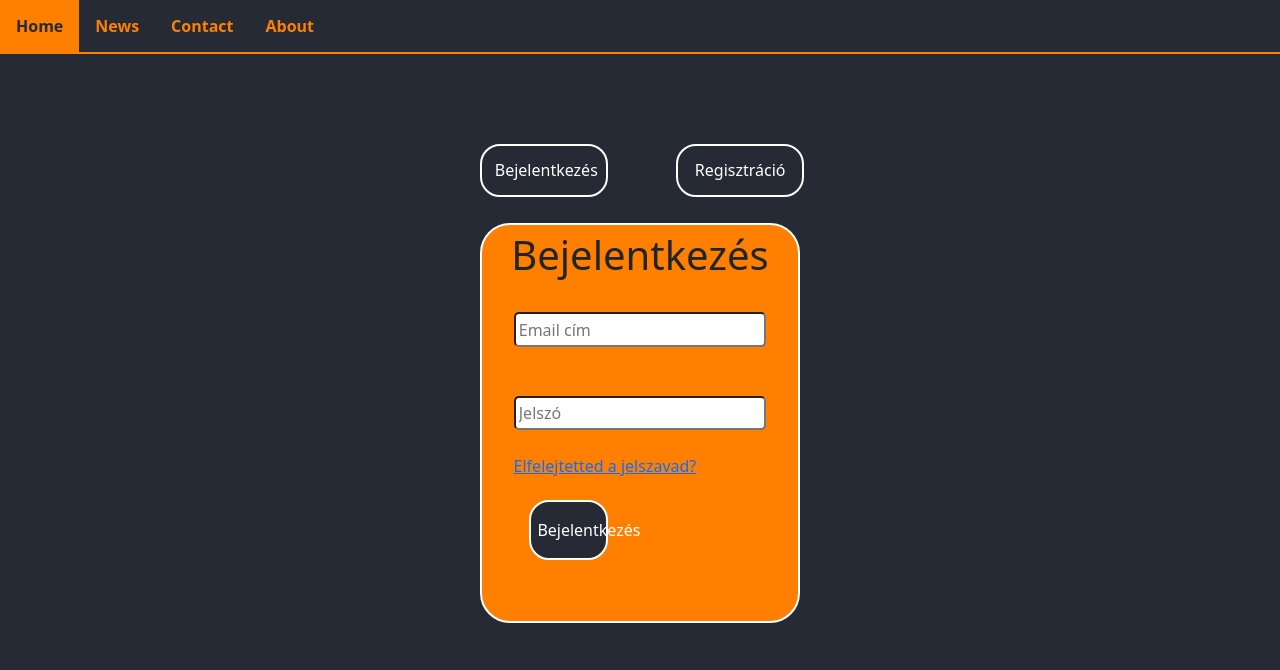
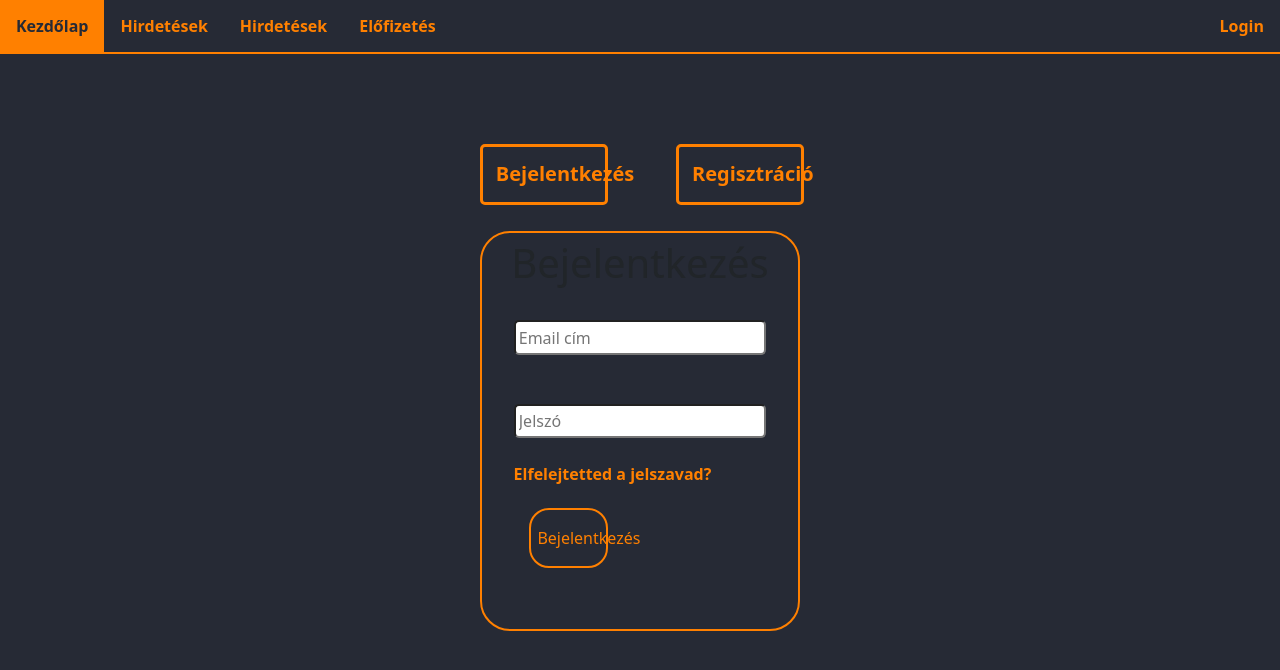
Before and after one commit to Benceplays/Project-B, a PHP site: page /login/login.html in a window 1280 px wide. Shown: the top 670 px of the page. Run offline with PHP 8.4, Linux system fonts and the light colour scheme.

Commit message:
par cucc

```diff
--- a/index.html
+++ b/index.html
@@ -14,7 +14,7 @@
 
 
       <ul class="ul">
-        <li class="li" id="subki"><a class="li-a" href="#home">Kezdőlap</a></li>
+        <li class="li" id="subki"><a class="li-a" href="index.html">Kezdőlap</a></li>
         <li class="li">
           <ul style="padding: 0;"><a class="li-a" id="subscriber">Hirdetések</a>
             <li id="sub-menu"  style="list-style-type: none; display: none; " ><a class="li-a">Level 1</a></li>
@@ -31,7 +31,7 @@
             <li id="sub-menu3" style="list-style-type: none;display: none; "><a class="li-a">Level 3</a></li>
           </ul>
         </li>
-        <li style="float: right;" id="subki3"><a class="li-a">Login</a></li>
+        <li style="float: right;" id="subki3"><a class="li-a" href="login/login.html">Login</a></li>
       </ul>
 
 
--- a/login/login.html
+++ b/login/login.html
@@ -12,10 +12,24 @@
 </head>
 <body>
     <ul class="ul">
-        <li class="li"><a class="li-a" href="#home">Home</a></li>
-        <li class="li"><a class="li-a" href="#news">News</a></li>
-        <li class="li"><a class="li-a" href="#contact">Contact</a></li>
-        <li class="li"><a class="li-a" href="#about">About</a></li>
+        <li class="li" id="subki"><a class="li-a" href="../index.html">Kezdőlap</a></li>
+        <li class="li">
+          <ul style="padding: 0;"><a class="li-a" id="subscriber">Hirdetések</a>
+            <li id="sub-menu"  style="list-style-type: none; display: none; " ><a class="li-a">Level 1</a></li>
+            <li id="sub-menu2"  style="list-style-type: none;display: none; "><a class="li-a">Level 2</a></li>
+            <li id="sub-menu3" style="list-style-type: none;display: none; "><a class="li-a">Level 3</a></li>
+          </ul>
+        </li>
+        <li class="li" id="subki2"><a class="li-a" href="#news">Hirdetések</a></li>
+
+        <li class="li">
+          <ul style="padding: 0;"><a class="li-a" id="subscriber">Előfizetés</a>
+            <li id="sub-menu"  style="list-style-type: none; display: none; " ><a class="li-a">Level 1</a></li>
+            <li id="sub-menu2"  style="list-style-type: none;display: none; "><a class="li-a">Level 2</a></li>
+            <li id="sub-menu3" style="list-style-type: none;display: none; "><a class="li-a">Level 3</a></li>
+          </ul>
+        </li>
+        <li style="float: right;" id="subki3"><a class="li-a" href="login.html">Login</a></li>
       </ul>
     <button onclick="login()" class="logbutton" style="margin-left: 37.5%; ">Bejelentkezés</button>
     <button onclick="registration()" class="logbutton" style="margin-left: 5%;">Regisztráció</button>
@@ -23,17 +37,18 @@
         <h1 class="loginh1">Bejelentkezés</h1>
         <input class="loginobject" placeholder="Email cím" type="text" id="uname"><br><br>
         <input class="loginobject" placeholder="Jelszó" title="Jelszó" id="passwd"><br><br>
-        <a class="forgotpasswd" href="../forgotpasswd/index.html">Elfelejtetted a jelszavad?</a>
+        <a class="forgotpasswd" href="../forgotpasswd/index.html" style="text-decoration: none; color: #ff8000; font-weight: bold;">Elfelejtetted a jelszavad?</a>
         <button class="logininbutton">Bejelentkezés</button>
     </div>
     <div id="registerbut" class="loginpanel" style="display: none; height: 500px;">
         <h1 class="loginh1">Regisztráció</h1>
-        <input class="loginobject" placeholder="Email cím" type="text" id="uname">
-        <input class="loginobject" placeholder="Felhasználónév" type="text" id="uname">
-        <input class="loginobject" placeholder="Jelszó" type="text" id="uname">
-        <input class="loginobject" placeholder="Jelszó még egyszer" title="Jelszó" id="passwd">
-        <button class="logininbutton" style="margin-left: 60%; padding:1%">Bejelentkezés</button>
-    </div>
+        <input class="loginobject" placeholder="Email cím" type="text" name="email" id="email">
+        <input class="loginobject" placeholder="Felhasználónév" type="text" name="username" id="username">
+        <input class="loginobject" placeholder="Jelszó" type="text" name="password" id="passwd">
+        <input class="loginobject" placeholder="Jelszó még egyszer" name="password2" title="Jelszó" id="passwd">
+        <button type="submit" class="logininbutton" style="margin-left: 60%; padding:1%">Regisztráció</button>
+      </div>
+
 
 </body>
 </html>
--- a/login/style.css
+++ b/login/style.css
@@ -6,8 +6,8 @@ body {
     width: 25%;
     height: 400px;
     margin-left: 37.5%;
-    background-color: #ff8000;
-    border:2px solid white;
+    background-color:  rgb(38, 42, 53);
+    border:2px solid #ff8000 ;
     border-radius: 30px;
 }
 .loginobject{
@@ -20,13 +20,13 @@ body {
 }
 .logininbutton{
     background-color: rgb(38, 42, 53);
-    border: 2px solid white;
+    border: 2px solid #ff8000;
     margin-left: 15%;
     width: 25%;
     height: 15%;
     border-radius: 20px;
     margin-top: 7%;
-    color: white;
+    color: #ff8000;
 }
 .ul {
     list-style-type: none;
@@ -62,12 +62,14 @@ body {
     margin-left: 10%;
 }
 .logbutton{
-    border: 2px solid white;
-    border-radius: 20px;
+    border: 3px solid #ff8000 ;
+    border-radius: 5px;
     margin-top: 7%;
     margin-bottom: 2%;
     background-color: rgb(38, 42, 53);
-    color: white;
+    color: #ff8000 ;
+    font-weight: bold;
+    font-size: 20px;
     width: 10%;
     padding: 1%;
 }
```
Also changed, not shown: forgotpasswd/index.html (+20 -7 lines), forgotpasswd/style.css (+35 -0 lines), main.css (indentation only), main.js (line endings or trailing spaces).
